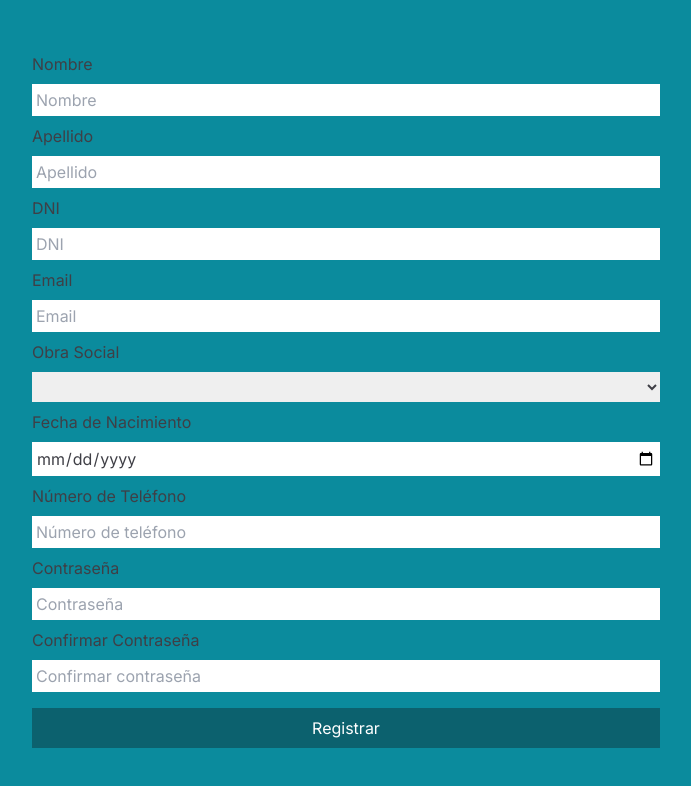
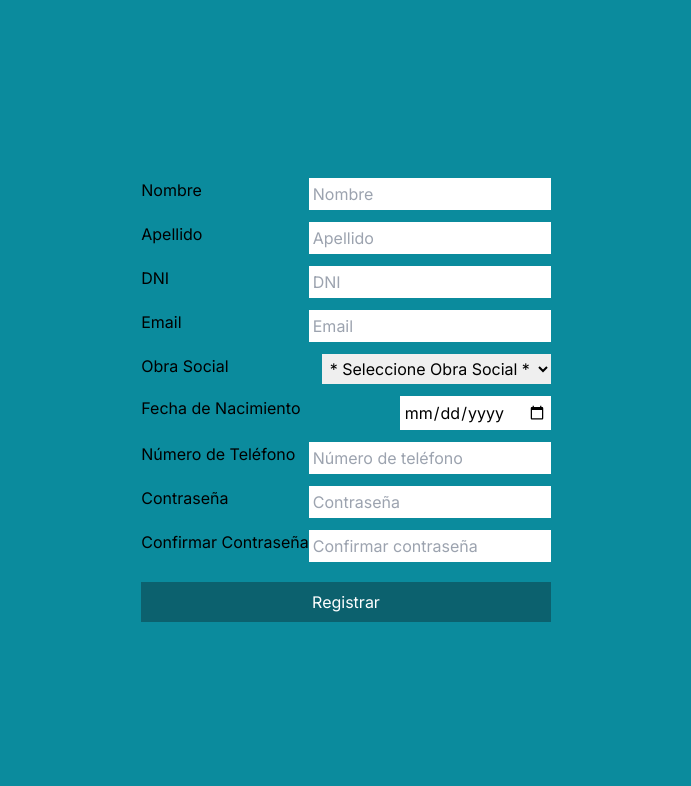
Before and after one commit to No-Country/c14-50-ft-nest, a Next.js app in the folder frontend/: page /register in a window 1280 px wide. Shown: the top 786 px of the page, without its empty margins (294-985 px from the left). Built offline with nearby package versions, Linux system fonts and the light colour scheme.

Commit message:
Add form validate

```diff
--- a/frontend/src/app/layout.tsx
+++ b/frontend/src/app/layout.tsx
@@ -1,6 +1,6 @@
-import './globals.css'
 import type { Metadata } from 'next'
 import { Inter } from 'next/font/google'
+import '../styles/globals.css'
 
 const inter = Inter({ subsets: ['latin'] })
 
--- a/frontend/src/components/RegisterForm.tsx
+++ b/frontend/src/components/RegisterForm.tsx
@@ -1,31 +1,113 @@
+'use client'
+import { zodResolver } from '@hookform/resolvers/zod';
+import { useRef } from 'react';
+import { useForm } from "react-hook-form";
+import RegisterSchema, { options } from './RegisterSchema';
+
+type FormData = {
+  name: string
+  lastName: string
+  dni: string
+  email: string
+  birthdate: string
+  phoneNumber: string
+  password: string
+  confirmPassword: string
+  insurance: string
+}
 
 const RegisterForm = () => {
+  const date = useRef<HTMLInputElement>(null)
+  const {
+    register,
+    unregister,
+    handleSubmit,
+    reset,
+    formState: { errors },
+  } = useForm<FormData>({ resolver: zodResolver(RegisterSchema) })
+  const submitData = (data: FormData) => {
+    console.log(data)
+    reset()
+  }
+
+  const handleChange = () => {
+    unregister('birthdate')
+    if(date.current !== null){
+      const birthdate = new Date(date.current.value)
+      register('birthdate', {value: birthdate.toISOString()})
+    }
+  }
+
   return (
-    <form className="flex gap-2 flex-col text-zinc-700 w-6/12">
-      <label>Nombre</label>
-      <input type="text" placeholder="Nombre"/>
+    <form className="flex gap-3 flex-col text-black "
+      onSubmit={handleSubmit(submitData)}
+    >
+      <div className='flex justify-between'>
+        <label>Nombre</label>
+        <input type="text" {...register('name')} placeholder="Nombre"/>
+      </div>
+      {errors.name && (
+        <span className='bg-red-200 text-red-600 px-4 rounded-sm  '>{errors.name.message}</span>
+      )}
+      <div className='flex justify-between'>
       <label>Apellido</label>
-      <input type="text" placeholder="Apellido"/>
+      <input type="text" {...register('lastName')} placeholder="Apellido"/>
+      </div>
+      {errors.lastName && (
+        <span className='bg-red-200 text-red-600 px-4 rounded-sm  '>{errors.lastName.message}</span>
+      )}
+      <div className='flex justify-between'>
       <label>DNI</label>
-      <input type="number" placeholder="DNI"/>
+      <input type="number" {...register('dni')} placeholder="DNI"/>
+      </div>
+      {errors.dni && (
+        <span className='bg-red-200 text-red-600 px-4 rounded-sm  '>{errors.dni.message}</span>
+      )}
+      <div className='flex justify-between'>
       <label>Email</label>
-      <input type="email" placeholder="Email"/>
+      <input type="email" {...register('email')} placeholder="Email"/>
+      </div>
+      {errors.email && (
+        <span className='bg-red-200 text-red-600 px-4 rounded-sm  '>{errors.email.message}</span>
+      )}
+      <div className='flex justify-between'>
       <label>Obra Social</label>
-      <select>
-        <option></option>
-        <option>Obra Social 1</option>
-        <option>Obra Social 2</option>
-        <option>Obra Social 3</option>
-        <option>Obra Social 4</option>
+      <select {...register('insurance')}>
+        <option value=''>* Seleccione Obra Social *</option>
+        {options.map(option => <option key={option} value={option}>{option}</option>)}
       </select>
+      </div>
+      {errors.insurance && (
+        <span className='bg-red-200 text-red-600 px-4 rounded-sm  '>{errors.insurance.message}</span>
+      )}
+      <div className='flex justify-between'>
       <label>Fecha de Nacimiento</label>
-      <input type="date" placeholder="Fecha de nacimiento"/>
+      <input type="date" ref={date} onChange={handleChange}/>
+      </div>
+      {errors.birthdate && (
+        <span className='bg-red-200 text-red-600 px-4 rounded-sm  '>{errors.birthdate.message}</span>
+      )}
+      <div className='flex justify-between'>
       <label>Número de Teléfono</label>
-      <input type="number" placeholder="Número de teléfono"/>
+      <input type="number" {...register('phoneNumber')} placeholder="Número de teléfono"/>
+      </div>
+      {errors.phoneNumber && (
+        <span className='bg-red-200 text-red-600 px-4 rounded-sm  '>{errors.phoneNumber.message}</span>
+      )}
+      <div className='flex justify-between'>
       <label>Contraseña</label>
-      <input type="password" placeholder="Contraseña"/>
+      <input type="password" {...register('password')} placeholder="Contraseña"/>
+      </div>
+      {errors.password && (
+        <span className='bg-red-200 text-red-600 px-4 rounded-sm  '>{errors.password.message}</span>
+      )}
+      <div className='flex justify-between'>
       <label>Confirmar Contraseña</label>
-      <input type="password" placeholder="Confirmar contraseña"/>
+      <input type="password" {...register('confirmPassword')} placeholder="Confirmar contraseña"/>
+      </div>
+      {errors.confirmPassword && (
+        <span className='bg-red-200 text-red-600 px-4 rounded-sm'>{errors.confirmPassword.message}</span>
+      )}
       <button type="submit">Registrar</button>
     </form>
   )
--- /dev/null
+++ b/frontend/src/components/RegisterSchema.ts
@@ -0,0 +1,36 @@
+import z, { ZodType } from "zod";
+
+type FormData = {
+  name: string
+  lastName: string
+  dni: string
+  email: string
+  birthdate: string
+  phoneNumber: string
+  password: string
+  confirmPassword: string
+  insurance: string
+}
+
+export const options = ['Obra Social 1', 'Obra Social 2', 'Obra Social 3', 'Obra Social 4'] as const
+
+const RegisterSchema: ZodType<FormData> = z.object({
+  name: z.string().min(3, {message: 'El nombre debe tener al menos 3 caracteres'}),
+  lastName: z.string().min(4, { message: 'El apellido debe tener al menos 4 caracteres' }),
+  dni: z.string().refine((value) => value.replace(/\D/g, '').length > 7, {
+    message: 'Ingrese un DNI válido',
+  }),
+  email: z.string().min(4, { message: 'Ingrese un email válido' }).email(),
+  insurance: z.enum(options, {errorMap: () => ({message: 'Selecciona una obra social'})}),
+  birthdate: z.string().datetime(),
+  phoneNumber: z.string().refine((value) => value.replace(/\D/g, '').length > 9, {
+    message: 'Ingrese un número de telefono válido',
+  }),
+  password: z.string().min(6, { message: 'La contraseña debe tener al menos 6 caracteres' }),
+  confirmPassword: z.string().min(6, { message: 'La contraseña debe tener al menos 6 caracteres' }),
+}).refine((data) => data.password === data.confirmPassword, {
+  message: 'Las contraseñas no coinciden!',
+  path: ['confirmPassword'],
+})
+
+export default RegisterSchema
--- a/frontend/src/app/globals.css
+++ b/frontend/src/styles/globals.css
@@ -6,14 +6,10 @@ body {
   @apply bg-[#0B8B9D] text-black
 }
 
-input:focus, textarea:focus, select:focus{
-  @apply border-blue-900;
+button, [type='button'], [type='reset'], [type='submit'] {
+  @apply bg-[#0C616E] text-white p-2 mt-2
 }
 
 input, select {
   @apply p-1
 }
-
-button {
-  @apply bg-[#0C616E] text-white p-2 mt-2
-}
--- /dev/null
+++ b/package.json
@@ -0,0 +1,6 @@
+{
+  "dependencies": {
+    "@hookform/resolvers": "^3.3.1",
+    "react-hook-form": "^7.47.0"
+  }
+}
```
Also changed, not shown: frontend/package.json (+5 -4 lines), 2 other files (tests, documents, lock files or other folders).
